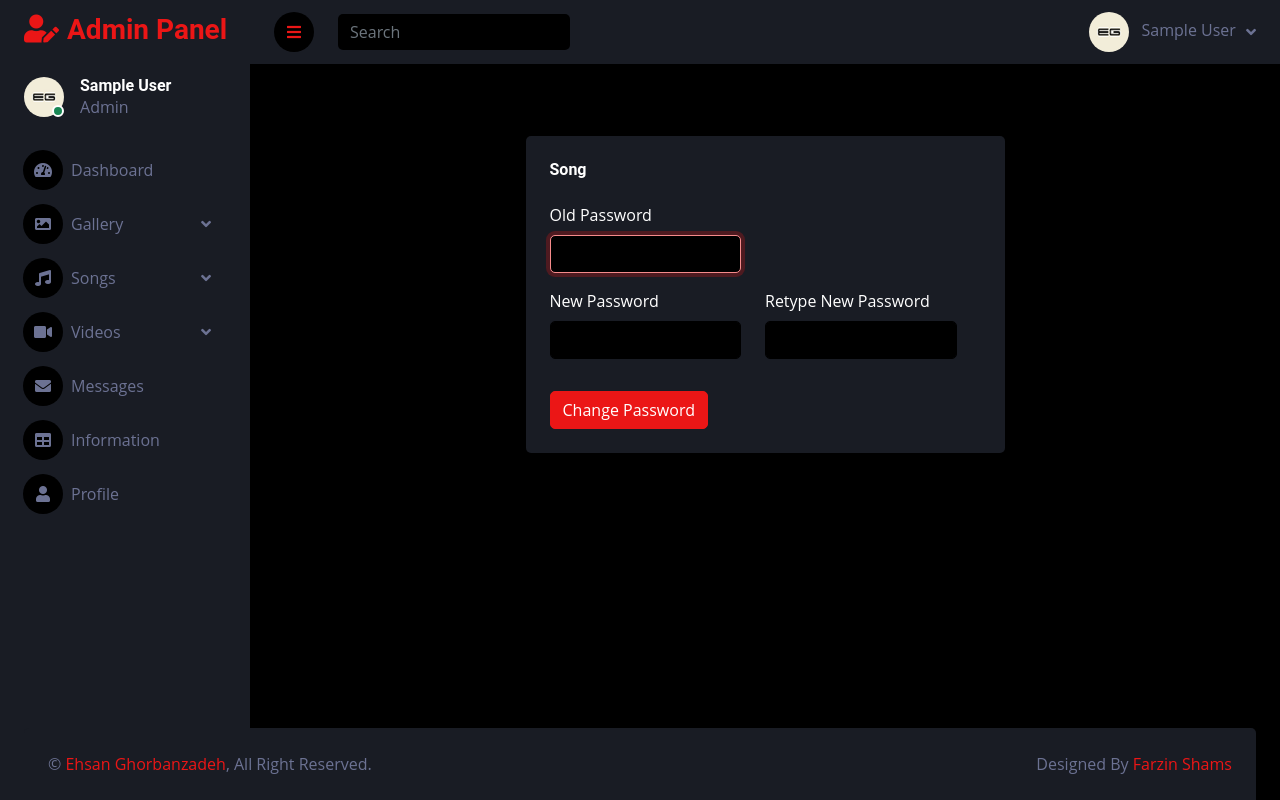
After one commit to farzinsh7/EG, a Django app: page /account/password_change/ in a window 1280 px wide. The commit adds this page. Run offline with Django 4.2, Linux system fonts and the light colour scheme; the visitor is signed in with stand-in values (Sample User, id 1); data comes from the database, SQL or seed files in the repository; some libraries are stand-ins or nearby versions.

Commit message:
Create Password changer

```diff
--- a/account/templates/registration/gallery_create.html
+++ b/account/templates/registration/gallery_create.html
@@ -9,12 +9,12 @@
                 <form role="form" method="post" enctype="multipart/form-data">
                     {% csrf_token %}
                     <div class="mb-3 col-xl-6">
-                        <label  class="form-label">Title</label>
+                        <label  class="form-label text-white">Title</label>
                         {{ form.title|attr:"type:title"|add_class:"form-control" }}
                     </div>
                     <div class="mb-3 gap-5 col-12 d-inline-flex">
                     <div class="col-xl-6">
-                        <label for="formFileMultiple" class="form-label">Image file</label>
+                        <label for="formFileMultiple" class="form-label text-white">Image file</label>
                         {{ form.data_file|add_class:"form-control bg-dark"|attr:"type:file" }}
                     </div>
                     </div>
--- a/account/urls.py
+++ b/account/urls.py
@@ -1,13 +1,13 @@
 from django.contrib.auth import views
 from django.urls import path
-from .views import Account, Information, GalleryList, GalleryDelete, GalleryCreate, SongsList, SongCreate,SongDelete, SongUpdate, VideoCreate, VideoDelete, VideosList, VideoUpdate, MessageList, MessageUpdate, MessageDelete
+from .views import Account, Information, GalleryList, GalleryDelete, GalleryCreate, SongsList, SongCreate,SongDelete, SongUpdate, VideoCreate, VideoDelete, VideosList, VideoUpdate, MessageList, MessageUpdate, MessageDelete, ProfileView, PasswordChange
 
 app_name = "account"
 urlpatterns = [
     path("login/", views.LoginView.as_view(), name="login"),
-    # path("logout/", views.LogoutView.as_view(), name="logout"),
-    # path("password_change/", views.PasswordChangeView.as_view(), name="password_change"),
-    # path("password_change/done/", views.PasswordChangeDoneView.as_view(), name="password_change_done",),
+    path("logout/", views.LogoutView.as_view(), name="logout"),
+    path("password_change/", PasswordChange.as_view(), name="password_change"),
+    path("password_change/done/", views.PasswordChangeDoneView.as_view(), name="password_change_done",),
     # path("password_reset/", views.PasswordResetView.as_view(), name="password_reset"),
     # path("password_reset/done/", views.PasswordResetDoneView.as_view(), name="password_reset_done",),
     # path("reset/<uidb64>/<token>/", views.PasswordResetConfirmView.as_view(), name="password_reset_confirm",),
@@ -16,6 +16,7 @@ urlpatterns = [
 
 urlpatterns += [
     path("", Account.as_view(), name="dashboard"),
+    path('profile/', ProfileView.as_view(), name='profile'),
     path("info/<int:pk>", Information.as_view(), name="info"),
     path("gallery/", GalleryList.as_view(), name="gallery"),
     path("gallery/create/", GalleryCreate.as_view(), name="gallery_create"),
--- a/account/views.py
+++ b/account/views.py
@@ -1,11 +1,12 @@
 from django.shortcuts import render
 from django.contrib.auth.decorators import login_required
+from django.contrib.auth.views import PasswordChangeView
 from django.contrib.auth.mixins import LoginRequiredMixin
 from django.views.generic import ListView, CreateView, UpdateView, DeleteView
-from .models import IPAddress
+from .models import IPAddress, User
 from Landing_page.models import MainData, Gallery, MusicPlayer, VideoPlayer, ContactUs
 from django.urls import reverse_lazy
-from .forms import ContactForms
+from .forms import ContactForms, ProfileForms
 
 
 class Account(LoginRequiredMixin, ListView):
@@ -27,6 +28,28 @@ class Account(LoginRequiredMixin, ListView):
         context['message'] = ContactUs.objects.all().count
         context['account'] = IPAddress.objects.all().count
         return context
+
+
+
+class ProfileView(LoginRequiredMixin, UpdateView):
+    model = User
+    template_name = 'registration/profile.html'
+    success_url = reverse_lazy('account:profile')
+    form_class = ProfileForms
+
+    def get_object(self):
+        return User.objects.get(pk=self.request.user.pk)
+
+    def get_form_kwargs(self):
+        kwargs = super(ProfileView, self).get_form_kwargs()
+        kwargs.update({
+            'user': self.request.user
+        })
+        return kwargs
+
+
+class PasswordChange(PasswordChangeView):
+    success_url = reverse_lazy("account:password_change_done")
 
 
 class Information(LoginRequiredMixin, UpdateView):
--- a/config/urls.py
+++ b/config/urls.py
@@ -15,7 +15,6 @@ Including another URLconf
     2. Add a URL to urlpatterns:  path('blog/', include('blog.urls'))
 """
 from django.contrib import admin
-from django.contrib.auth import views
 from django.urls import path, include
 from django.conf import settings
 from django.conf.urls.static import static
@@ -23,7 +22,6 @@ from django.conf.urls.static import static
 
 urlpatterns = [
     path('admin/', admin.site.urls),
-    path('logout/', views.LogoutView.as_view(), name='logout'),
     path('', include('Landing_page.urls')),
     path('account/', include('account.urls')),
 ]
--- a/templates/base/account/header.html
+++ b/templates/base/account/header.html
@@ -47,6 +47,7 @@
             </div>
             <a href="{% url 'account:message' %}" class="nav-item nav-link {% if request.resolver_match.url_name == 'message' %}active{% elif request.resolver_match.url_name == 'message_update' %}active{% endif %}"><i class="fa fa-envelope me-2"></i>Messages</a>
             <a href="{% url 'account:info' pk=1 %}" class="nav-item nav-link {% if request.resolver_match.url_name == 'info' %}active{% endif %}"><i class="fa fa-table me-2"></i>Information</a>
+            <a href="{% url 'account:profile' %}" class="nav-item nav-link {% if request.resolver_match.url_name == 'profile' %}active{% endif %}"><i class="fa fa-user me-2"></i>Profile</a>
         </div>
     </nav>
 </div>
@@ -75,8 +76,8 @@
                     <span class="d-none d-lg-inline-flex">{% if user.get_full_name %}{{ user.get_full_name|title }}{% else %}{{ user.username|title }}{% endif %}</span>
                 </a>
                 <div class="dropdown-menu dropdown-menu-end bg-secondary border-0 rounded-0 rounded-bottom m-0">
-                    <a href="#" class="dropdown-item">My Profile</a>
-                    <a href="{% url 'logout' %}" class="dropdown-item">Log Out</a>
+                    <a href="{% url 'account:profile' %}" class="dropdown-item">My Profile</a>
+                    <a href="{% url 'account:logout' %}" class="dropdown-item">Log Out</a>
                 </div>
             </div>
         </div>
--- /dev/null
+++ b/templates/registration/password_change_form.html
@@ -0,0 +1,33 @@
+{% extends 'base/account/base.html' %}
+{% load widget_tweaks %}
+{% block content %}
+<div class="container-fluid pt-4 mt-5 px-4">
+    <div class="row justify-content-center g-4">
+        <div class="col-sm-6">
+            <div class="bg-secondary rounded h-100 p-4">
+                <h6 class="mb-4">Song</h6>
+                <form method="post">
+                    {% csrf_token %}
+                    <div class="row col-12">
+                        <div class="mb-3 col-6">
+                            <label  class="form-label text-white">Old Password</label>
+                            {{ form.old_password|attr:"type:password"|add_class:"form-control" }}
+                        </div>
+                    </div>
+                    <div class="row col-12">
+                        <div class="mb-3 col-6">
+                            <label class="form-label text-white">New Password</label>
+                            {{ form.new_password1|attr:"type:title"|add_class:"form-control" }}
+                        </div>
+                        <div class="mb-3 col-6">
+                            <label  class="form-label text-white">Retype New Password</label>
+                            {{ form.new_password2|attr:"type:title"|add_class:"form-control" }}
+                        </div>
+                    </div>
+                    <button type="submit" class="btn btn-primary mt-3">Change Password</button>
+                </form>
+            </div>
+        </div>
+    </div>
+</div>
+{% endblock content %}
```
Also changed, not shown: account/forms.py (+18 -0 lines), account/templates/registration/message_update.html (+5 -5 lines), account/templates/registration/profile.html (added, +38 -0 lines), account/templates/registration/song_create.html (+6 -6 lines), account/templates/registration/video_create.html (+6 -6 lines), templates/registration/password_change_done.html (added, +19 -0 lines).
